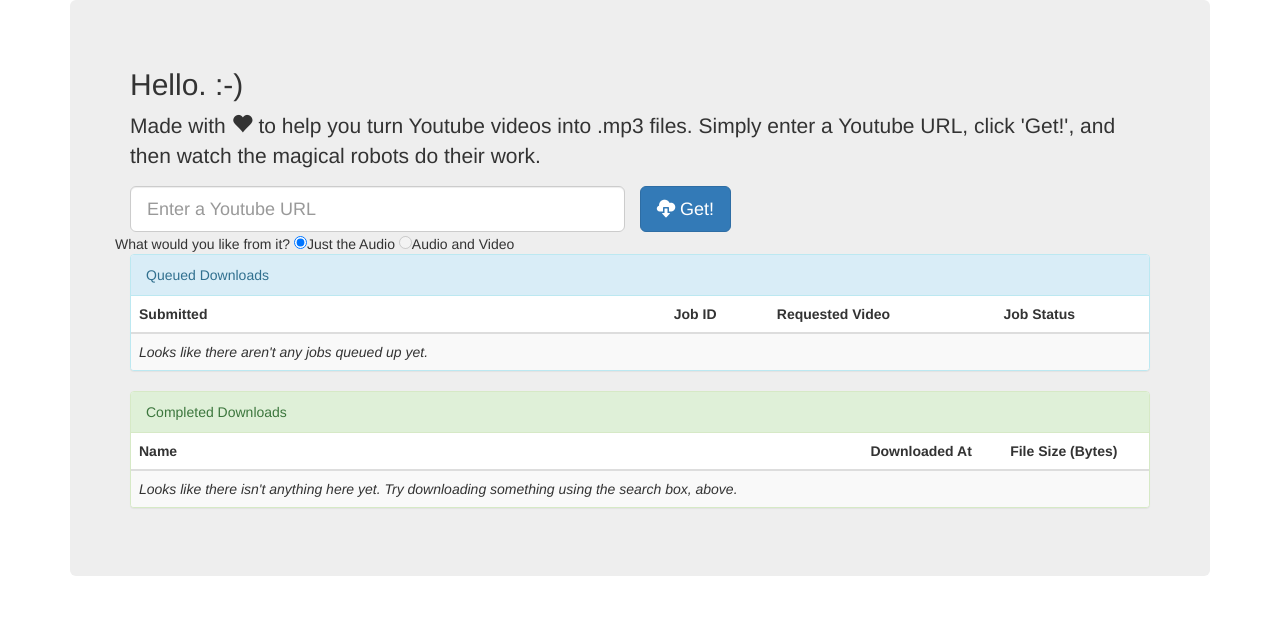
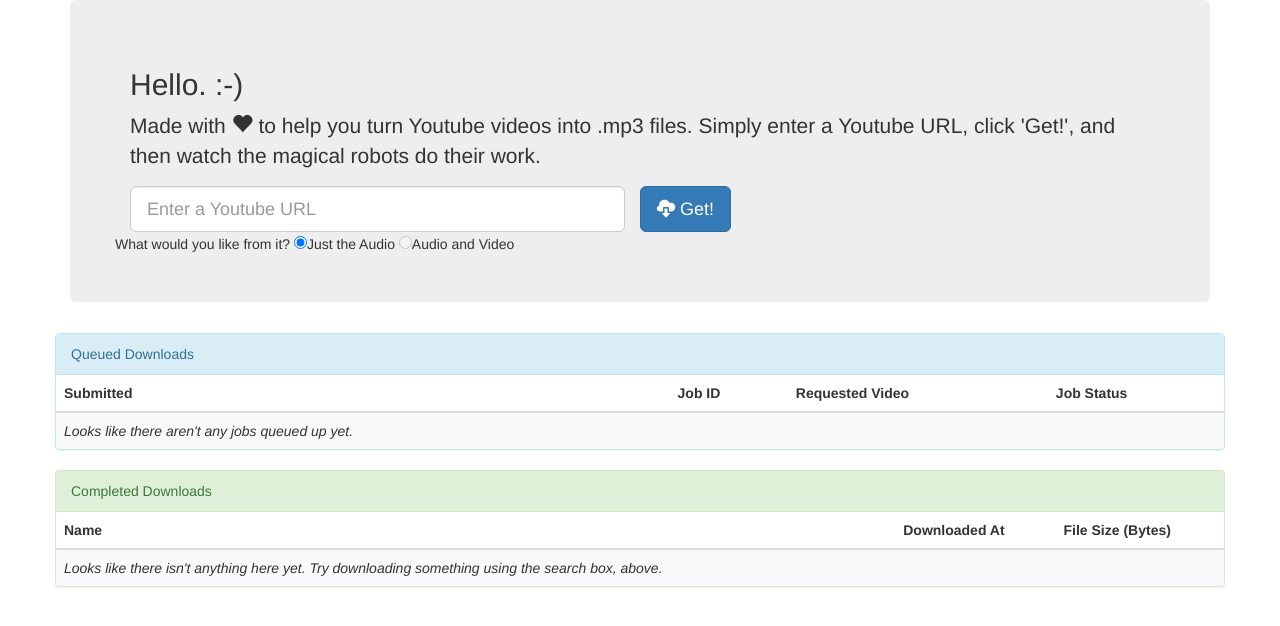
Before and after one commit to eallrich/avdl-magic, a Flask app: page / in a window 1280 px wide. Shown: the top 626 px of the page. Run offline with Flask 2, Linux system fonts and the light colour scheme; data that the repository does not hold is empty; some libraries are stand-ins or nearby versions.

Commit message:
Formatting

```diff
--- a/templates/index.html
+++ b/templates/index.html
@@ -13,13 +13,16 @@
           <button class="btn btn-lg btn-primary">
             <span class="glyphicon glyphicon-cloud-download"></span> Get!
           </button>
-          <br />
+        </div>
+        <div class="row">
           What would you like from it?
           <input type='radio' name='component' value='audio' checked=''/>Just the Audio
           <input type='radio' name='component' value='video' disabled=''/>Audio and Video
+        </div>
       </form>
     </div>
 
+    <div class="row">
     <div class="col-md-12">
     {% raw %}
         <div ng-repeat="alert in alerts" class="alert alert-{{ alert.style }}" role="alert">
@@ -27,7 +30,9 @@
         </div>
     {% endraw %}
     </div>
+    </div>
 
+    <div class="row">
     <div class="panel panel-info">
     <div class="panel-heading">Queued Downloads</div>
     <table class="table table-striped">
@@ -57,7 +62,9 @@
       </tbody>
     </table>
     </div>
+    </div>
 
+    <div class="row">
     <div class="panel panel-success">
     <div class="panel-heading">Completed Downloads</div>
     <table class="table table-striped">
@@ -82,6 +89,7 @@
       </tbody>
     </table>
     </div>
+    </div>
 
   </div>
 {%- endblock %}
```
